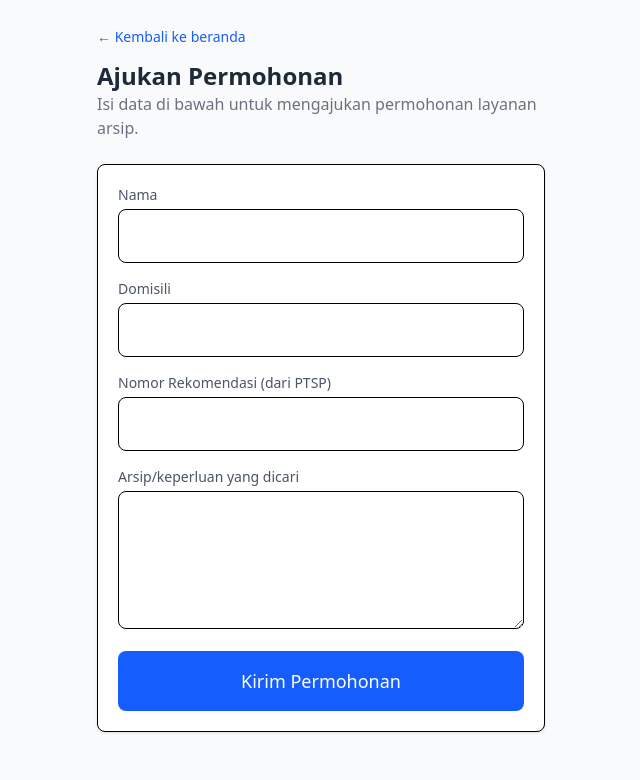
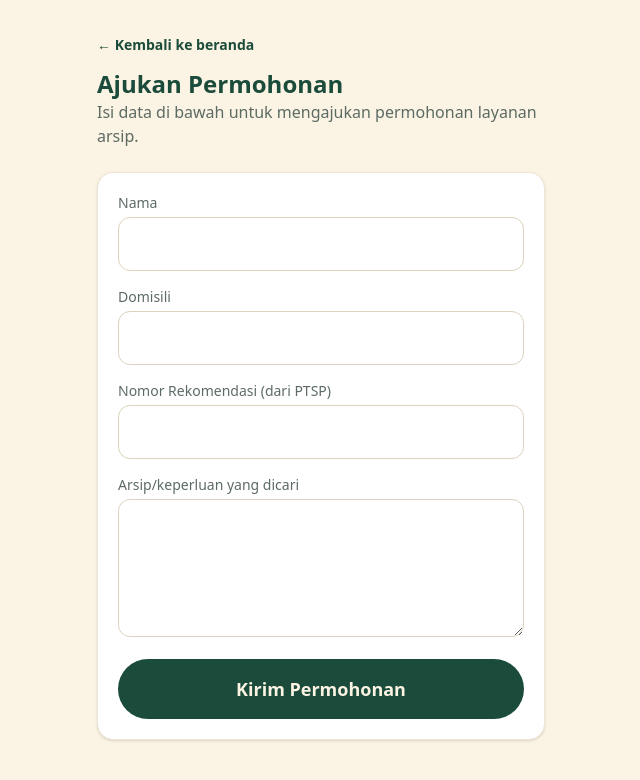
Before and after one commit to pujo-arthomo/layanan-arsip-kiosk, a React (Vite) app: page /ajukan in a window 1280 px wide. Shown: the top 780 px of the page, without its empty margins (319-959 px from the left). Built offline with nearby package versions, Linux system fonts and the light colour scheme; no server answers.

Commit message:
Kiosk — Tampilan baru (tema NARA) + slot gambar final

```diff
--- a/src/app/ajukan/AjukanPage.jsx
+++ b/src/app/ajukan/AjukanPage.jsx
@@ -36,21 +36,21 @@ function AjukanPage() {
 
   if (nomorLayanan) {
     return (
-      <div className="min-h-screen bg-gray-50 flex items-center justify-center p-6">
-        <div className="bg-white border rounded-xl shadow p-8 max-w-md w-full text-center">
-          <p className="text-gray-500">Permohonan kamu berhasil dikirim</p>
-          <p className="text-sm text-gray-400 mt-1 mb-4">
+      <div className="min-h-screen w-full bg-[#FBF3E4] flex items-center justify-center p-8">
+        <div className="bg-white border-2 border-[#1B4B3A] rounded-2xl shadow p-8 max-w-md w-full text-center">
+          <p className="text-[#5C6B63]">Permohonan kamu berhasil dikirim</p>
+          <p className="text-sm text-[#8A8168] mt-1 mb-4">
             Simpan atau foto nomor layanan ini
           </p>
-          <p className="text-4xl font-bold text-blue-600 tracking-wide">
+          <p className="text-4xl font-bold text-[#1B4B3A] tracking-wide">
             {nomorLayanan}
           </p>
-          <p className="text-sm text-gray-500 mt-4">
+          <p className="text-sm text-[#5C6B63] mt-4">
             Tunjukkan nomor ini ke petugas untuk menanyakan status permohonan.
           </p>
           <Link
             to="/"
-            className="inline-block mt-6 bg-blue-600 text-white px-6 py-3 rounded-lg font-medium"
+            className="inline-block mt-6 bg-[#1B4B3A] text-[#FBF3E4] px-6 py-3 rounded-full font-bold"
           >
             Kembali ke beranda
           </Link>
@@ -60,50 +60,53 @@ function AjukanPage() {
   }
 
   return (
-    <div className="min-h-screen bg-gray-50 p-6">
+    <div className="min-h-screen w-full bg-[#FBF3E4] p-8">
       <div className="max-w-md mx-auto">
-        <Link to="/" className="text-blue-600 text-sm hover:underline">
+        <Link to="/" className="text-[#1B4B3A] text-sm font-semibold hover:underline">
           ← Kembali ke beranda
         </Link>
 
-        <h1 className="text-2xl font-semibold text-gray-800 mt-3">
+        <h1 className="text-2xl font-extrabold text-[#1B4B3A] mt-3">
           Ajukan Permohonan
         </h1>
-        <p className="text-gray-500 mb-6">
+        <p className="text-[#5C6B63] mb-6">
           Isi data di bawah untuk mengajukan permohonan layanan arsip.
         </p>
 
         {error && (
-          <div className="text-sm text-red-600 bg-red-50 border border-red-200 rounded p-3 mb-4">
+          <div className="text-sm text-red-700 bg-red-50 border border-red-200 rounded-xl p-3 mb-4">
             {error}
           </div>
         )}
 
-        <form onSubmit={handleSubmit} className="space-y-4 bg-white border rounded-lg p-5 shadow-sm">
+        <form
+          onSubmit={handleSubmit}
+          className="space-y-4 bg-white border border-[#EEE6D6] rounded-2xl p-5 shadow-sm"
+        >
           <div>
-            <label className="block text-sm text-gray-600 mb-1">Nama</label>
+            <label className="block text-sm text-[#5C6B63] mb-1">Nama</label>
             <input
               type="text"
               required
               value={form.nama}
               onChange={(e) => handleChange("nama", e.target.value)}
-              className="w-full border px-4 py-3 rounded-lg text-lg"
+              className="w-full border border-[#DDD3BC] px-4 py-3 rounded-xl text-lg focus:outline-none focus:ring-2 focus:ring-[#8BC53F]"
             />
           </div>
 
           <div>
-            <label className="block text-sm text-gray-600 mb-1">Domisili</label>
+            <label className="block text-sm text-[#5C6B63] mb-1">Domisili</label>
             <input
               type="text"
               required
               value={form.domisili}
               onChange={(e) => handleChange("domisili", e.target.value)}
-              className="w-full border px-4 py-3 rounded-lg text-lg"
+              className="w-full border border-[#DDD3BC] px-4 py-3 rounded-xl text-lg focus:outline-none focus:ring-2 focus:ring-[#8BC53F]"
             />
           </div>
 
           <div>
-            <label className="block text-sm text-gray-600 mb-1">
+            <label className="block text-sm text-[#5C6B63] mb-1">
               Nomor Rekomendasi (dari PTSP)
             </label>
             <input
@@ -111,12 +114,12 @@ function AjukanPage() {
               required
               value={form.no_rekomendasi}
               onChange={(e) => handleChange("no_rekomendasi", e.target.value)}
-              className="w-full border px-4 py-3 rounded-lg text-lg"
+              className="w-full border border-[#DDD3BC] px-4 py-3 rounded-xl text-lg focus:outline-none focus:ring-2 focus:ring-[#8BC53F]"
             />
           </div>
 
           <div>
-            <label className="block text-sm text-gray-600 mb-1">
+            <label className="block text-sm text-[#5C6B63] mb-1">
               Arsip/keperluan yang dicari
             </label>
             <textarea
@@ -124,14 +127,14 @@ function AjukanPage() {
               rows={4}
               value={form.keterangan}
               onChange={(e) => handleChange("keterangan", e.target.value)}
-              className="w-full border px-4 py-3 rounded-lg text-lg"
+              className="w-full border border-[#DDD3BC] px-4 py-3 rounded-xl text-lg focus:outline-none focus:ring-2 focus:ring-[#8BC53F]"
             />
           </div>
 
           <button
             type="submit"
             disabled={saving}
-            className="w-full bg-blue-600 text-white text-lg font-medium py-4 rounded-lg disabled:opacity-50"
+            className="w-full bg-[#1B4B3A] text-[#FBF3E4] text-lg font-bold py-4 rounded-full disabled:opacity-50"
           >
             {saving ? "Mengirim..." : "Kirim Permohonan"}
           </button>
--- a/src/app/beranda/BerandaPage.jsx
+++ b/src/app/beranda/BerandaPage.jsx
@@ -2,20 +2,59 @@ import { Link } from "react-router-dom";
 
 function BerandaPage() {
   return (
-    <div className="min-h-screen bg-gray-50 flex flex-col items-center justify-center p-6">
-      <h1 className="text-3xl font-semibold text-gray-800 text-center">
+    <div className="min-h-screen w-full bg-[#FBF3E4] flex flex-col">
+      {/* Header: logo kiri-kanan */}
+      <div className="flex items-center justify-between px-10 pt-8 pb-4">
+        <img
+          src="/img/logo-diskarpus.png"
+          alt="Logo Dinas Kearsipan dan Perpustakaan Kota Depok"
+          className="max-w-[380px] max-h-[120px] object-contain object-left"
+        />
+        <img
+          src="/img/logo-berakhlak.png"
+          alt="Logo ASN BerAKHLAK"
+          className="max-w-[320px] max-h-[100px] object-contain object-right"
+        />
+      </div>
+
+      {/* Judul */}
+      <div className="text-center px-8 pt-6">
+        <h1 className="text-4xl font-extrabold text-[#1B4B3A]">
           Layanan Arsip
         </h1>
-      <p className="text-gray-500 mt-1 mb-10 text-center">
+        <p className="text-[#5C6B63] text-base mt-2">
           Dinas Kearsipan dan Perpustakaan Kota Depok
         </p>
+        <div className="w-16 h-1.5 bg-[#8BC53F] rounded-full mx-auto mt-5" />
+      </div>
 
+      {/* NARA + balon dialog, didorong ke bawah */}
+      <div className="flex-1 flex flex-col items-center justify-end px-8 pt-8">
+        <div className="relative bg-white border-2 border-[#1B4B3A] rounded-2xl px-6 py-4 max-w-sm text-center mb-3">
+          <p className="text-[#1B4B3A] font-semibold text-lg leading-snug">
+            "Hai! Aku NARA. Yuk, ajukan permohonanmu di sini — aku bantu
+            sampai selesai!"
+          </p>
+          <div className="absolute left-1/2 -bottom-3 -translate-x-1/2 w-0 h-0 border-x-[10px] border-x-transparent border-t-[14px] border-t-[#1B4B3A]" />
+          <div className="absolute left-1/2 -bottom-[9px] -translate-x-1/2 w-0 h-0 border-x-[7px] border-x-transparent border-t-[11px] border-t-white z-10" />
+        </div>
+
+        <img
+          src="/img/nara-menyapa.png"
+          alt="Maskot NARA"
+          className="max-w-[560px] max-h-[680px] w-full object-contain"
+        />
+      </div>
+
+      {/* Tombol utama */}
+      <div className="px-10 pt-8 pb-12">
         <Link
           to="/ajukan"
-        className="w-full max-w-md text-center bg-blue-600 text-white text-xl font-medium py-8 rounded-xl shadow hover:bg-blue-700"
+          className="block w-full text-center bg-[#1B4B3A] text-[#FBF3E4] text-xl font-bold py-5 rounded-full shadow-lg"
         >
           Ajukan Permohonan
         </Link>
+      </div>
     </div>
   );
 }
```
Lines whose indentation alone changed are shown as unchanged.
